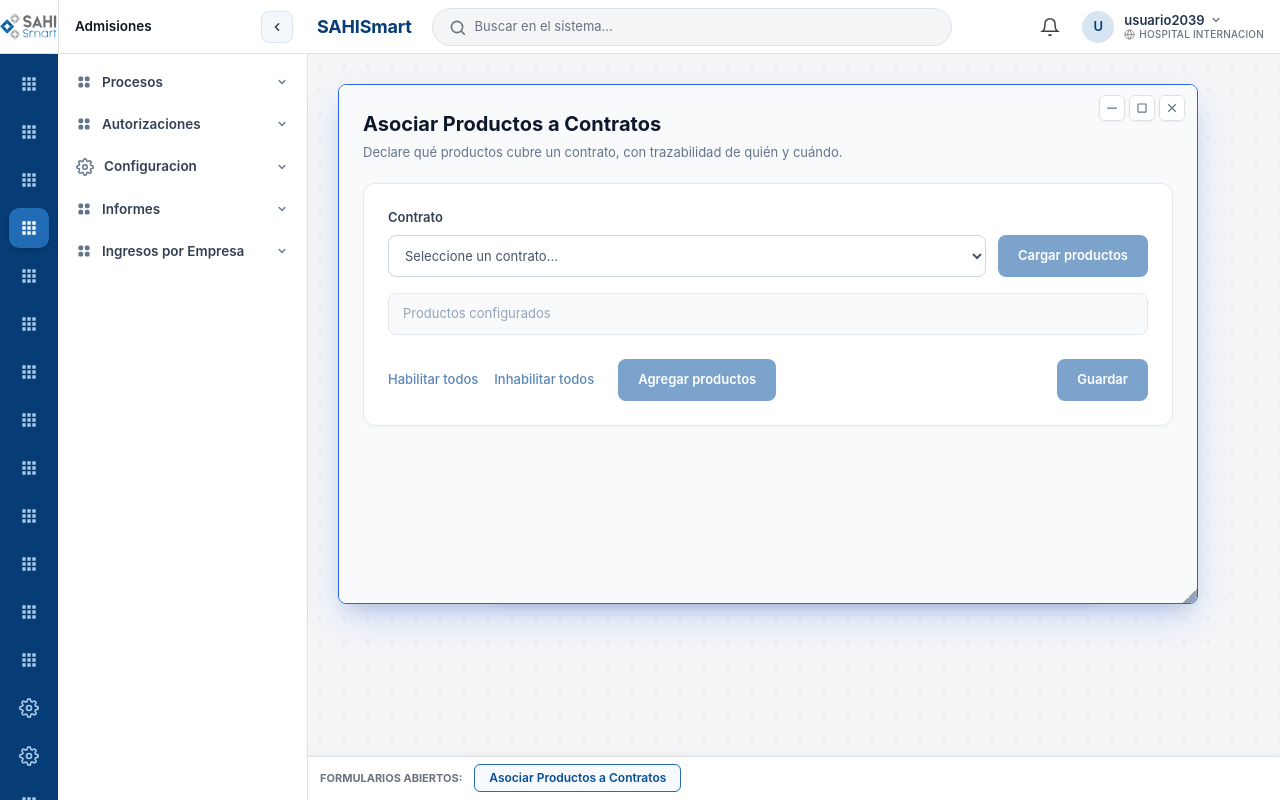
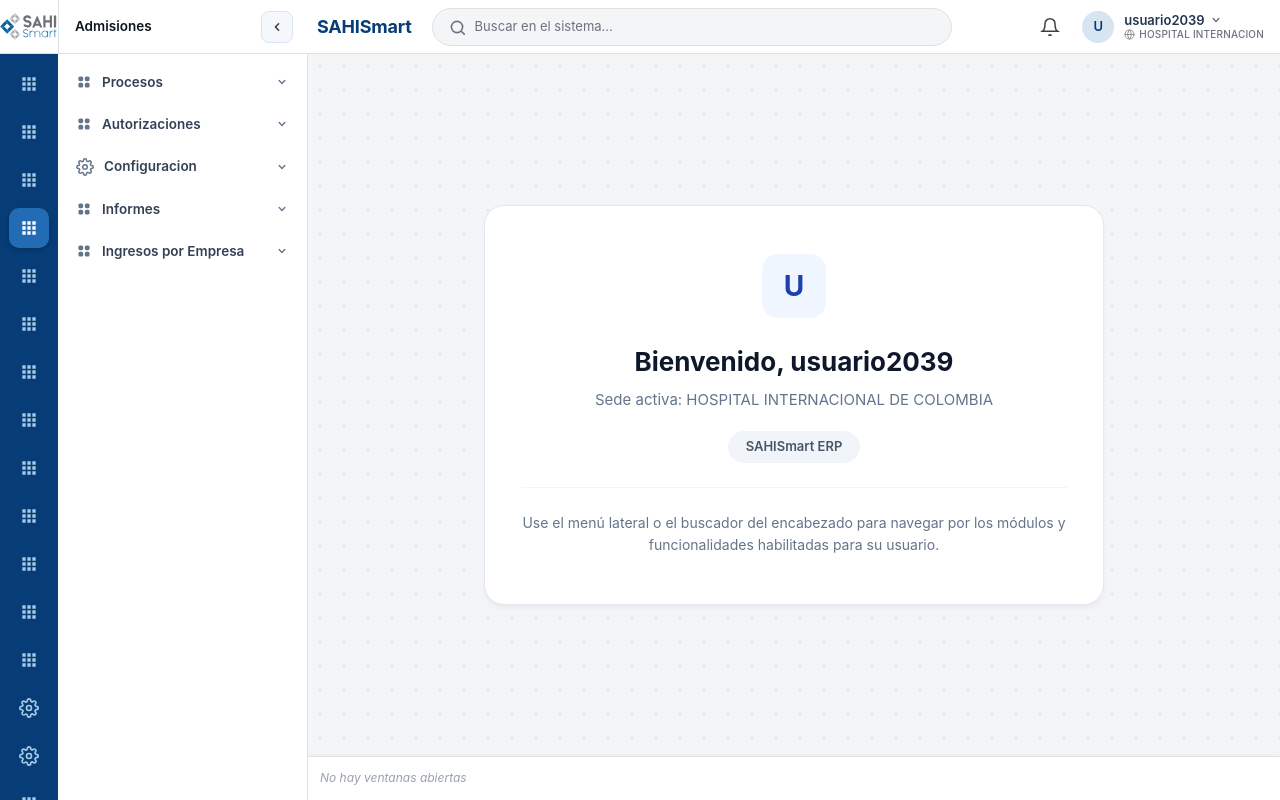
Before and after one commit to jadapache/erp_mockup, an Angular app: page / in a window 1280 px wide. Built offline with nearby package versions, Linux system fonts and the light colour scheme.

Commit message:
Feat: included close button in tab; removed footer label and predefined component at load

```diff
--- a/src/app/core/mdi/components/mdi-shell/mdi-shell.component.css
+++ b/src/app/core/mdi/components/mdi-shell/mdi-shell.component.css
@@ -424,15 +424,6 @@
   overflow: hidden;
 }
 
-.taskbar-label {
-  font-size: 11px;
-  font-weight: 700;
-  color: #6b7280;
-  text-transform: uppercase;
-  white-space: nowrap;
-  flex-shrink: 0;
-}
-
 .taskbar-items {
   display: flex;
   align-items: center;
@@ -459,10 +450,11 @@
   border-radius: 3px;
 }
 
-.taskbar-btn {
+.taskbar-tab {
   display: flex;
   align-items: center;
-  padding: 4px 14px;
+  gap: 8px;
+  padding: 4px 8px 4px 12px;
   height: 28px;
   background: #f4f5f7;
   border: 1px solid #dee1e4;
@@ -470,26 +462,48 @@
   cursor: pointer;
   font-size: 12px;
   color: #24354e;
-  max-width: 220px;
+  max-width: 230px;
   flex-shrink: 0;
   transition: all 0.15s;
   white-space: nowrap;
+  user-select: none;
 }
 
-.taskbar-btn:hover {
+.taskbar-tab:hover {
   background: #dee1e4;
 }
 
-.taskbar-btn.active {
+.taskbar-tab.active {
   background: #f6faff;
   border-color: #226cb6;
   color: #094e95;
   font-weight: 600;
 }
 
-.taskbar-btn.minimized {
+.taskbar-tab.minimized {
   opacity: 0.65;
   font-style: italic;
+}
+
+.tab-close-btn {
+  display: flex;
+  align-items: center;
+  justify-content: center;
+  width: 18px;
+  height: 18px;
+  border: none;
+  background: transparent;
+  color: #64748b;
+  border-radius: 50%;
+  cursor: pointer;
+  padding: 0;
+  transition: all 0.12s ease;
+  flex-shrink: 0;
+}
+
+.tab-close-btn:hover {
+  background: #fee2e2;
+  color: #dc2626;
 }
 
 .btn-text {
--- a/src/app/core/mdi/components/mdi-shell/mdi-shell.component.html
+++ b/src/app/core/mdi/components/mdi-shell/mdi-shell.component.html
@@ -150,19 +150,27 @@
 
       <!-- Windows Taskbar -->
       <footer class="mdi-taskbar">
-        <div class="taskbar-label">Formularios abiertos:</div>
         <div class="taskbar-items">
           @for (window of windows(); track window.id) {
-            <button
-              type="button"
-              class="taskbar-btn"
+            <div
+              class="taskbar-tab"
               [class.active]="window.active && !window.minimized"
               [class.minimized]="window.minimized"
               (click)="window.minimized ? mdi.restore(window.id) : (window.active ? mdi.minimize(window.id) : mdi.activate(window.id))"
               [title]="window.title"
             >
               <span class="btn-text">{{ window.title }}</span>
-            </button>
+              <button
+                type="button"
+                class="tab-close-btn"
+                title="Cerrar formulario"
+                (click)="$event.stopPropagation(); mdi.close(window.id)"
+              >
+                <svg viewBox="0 0 16 16" width="9" height="9" fill="none" stroke="currentColor" stroke-width="2">
+                  <path d="M2 2l12 12M14 2L2 14" />
+                </svg>
+              </button>
+            </div>
           } @empty {
             <span class="taskbar-empty">No hay ventanas abiertas</span>
           }
--- a/src/app/core/mdi/components/mdi-shell/mdi-shell.component.ts
+++ b/src/app/core/mdi/components/mdi-shell/mdi-shell.component.ts
@@ -36,9 +36,7 @@ export class MdiShellComponent {
     return this.filterTree(items, q);
   });
 
-  constructor() {
-    this.openFormById('asociarProductos', 'Asociar Productos a Contratos');
-  }
+  constructor() {}
 
   toggleSidebar(): void {
     this.sidebarCollapsed.update(v => !v);
```
